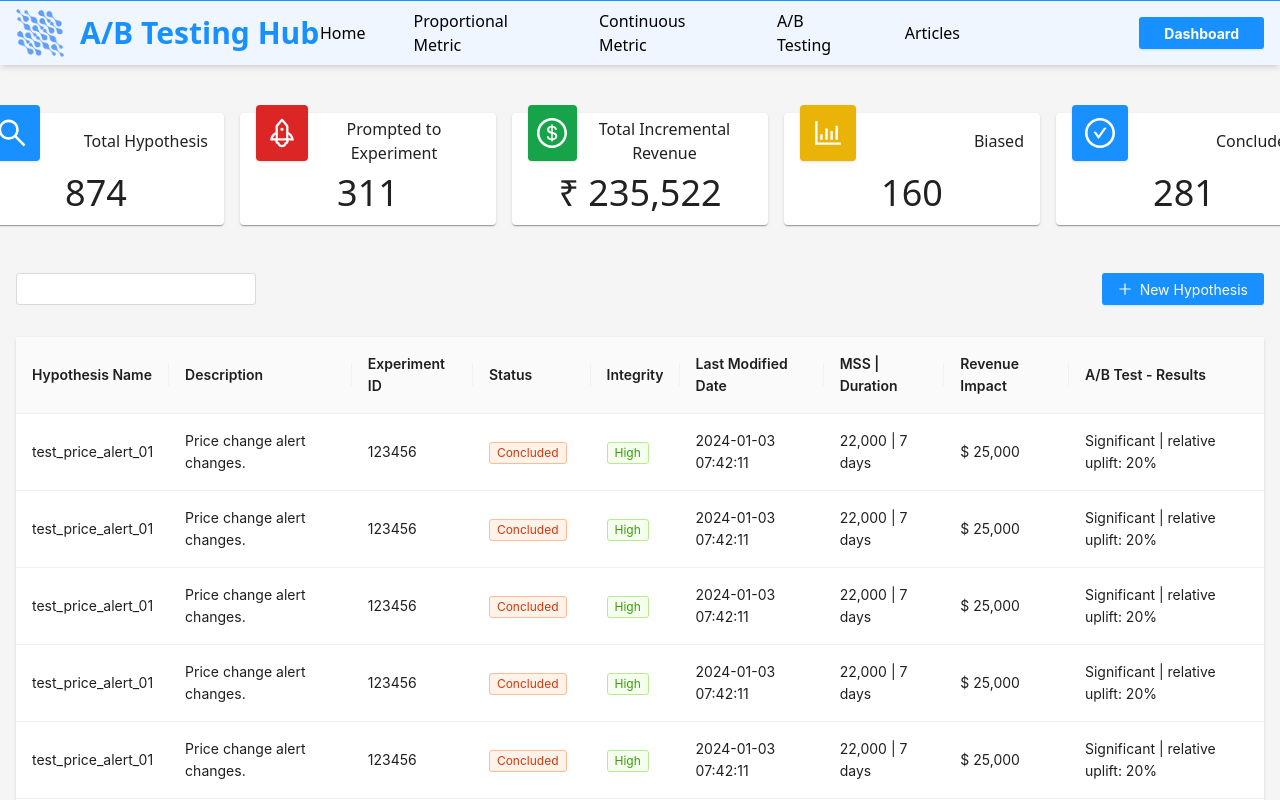
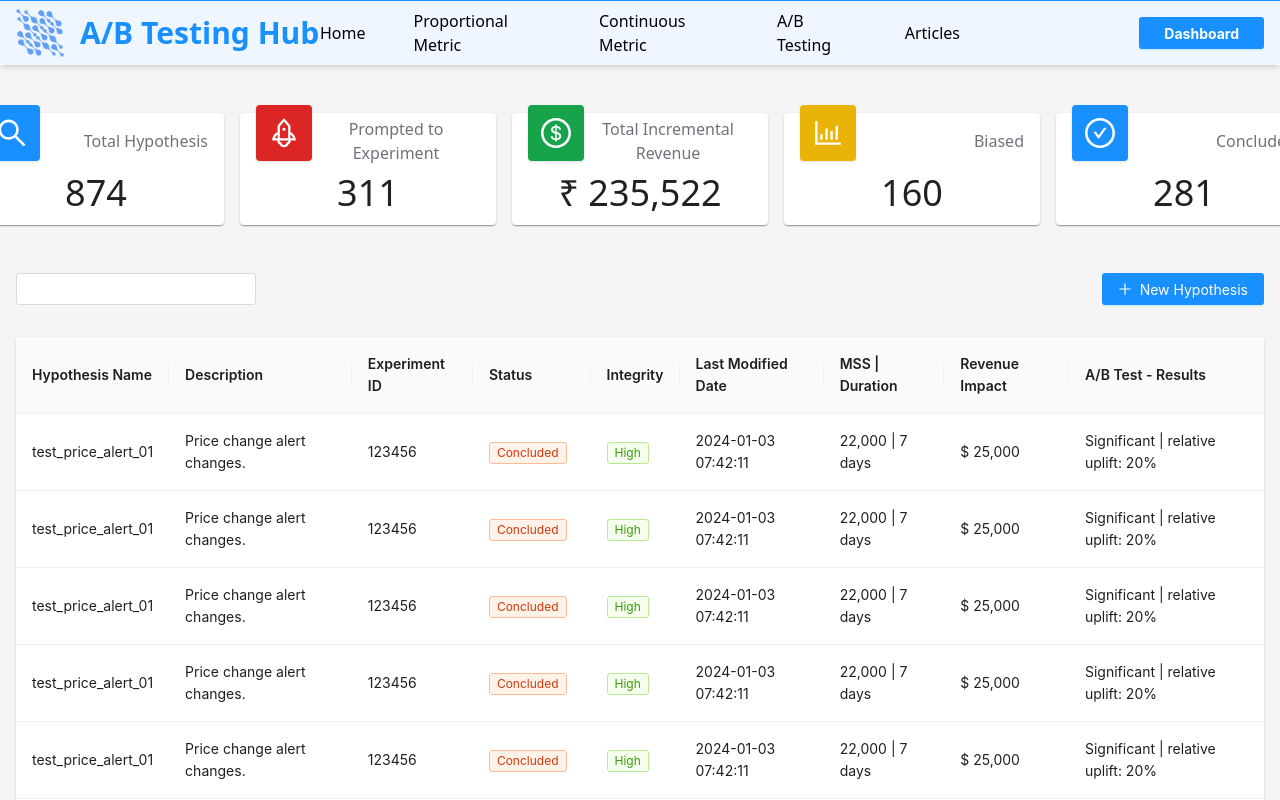
Before and after one commit to VAIJ-TEJAS/ABTestingHub_React_Frontend, a React (Vite) app: page /dashboard in a window 1280 px wide. Shown: the top 800 px of the page. Built offline with nearby package versions, Linux system fonts and the light colour scheme; sample sign-in values are in the browser's storage.

Commit message:
statistic card corrected

```diff
--- a/src/components/StatisticCard.tsx
+++ b/src/components/StatisticCard.tsx
@@ -13,10 +13,10 @@ export const StatisticCard = ({ amount, icon, bgColor, title }: StatisticCardPro
         <Paper className='mt-4 hover:shadow-lg'>
             <div className='w-64 h-28 relative'>
                 <div className='absolute flex justify-between items-center w-full px-4 '>
-                    <div className={`h-14 w-14 flex justify-center items-center ${bgColor} rounded shadow -mt-2`}>
+                    <div className={`flex-shrink-0 h-14 w-14 flex justify-center items-center ${bgColor} rounded shadow -mt-2`}>
                         {icon}
                     </div>
-                    <div className='absolutetext-zinc-500 text-center -mb-2 '>
+                    <div className='text-zinc-500 text-center -mb-2 '>
                         {title}
                     </div>
                 </div>
```
